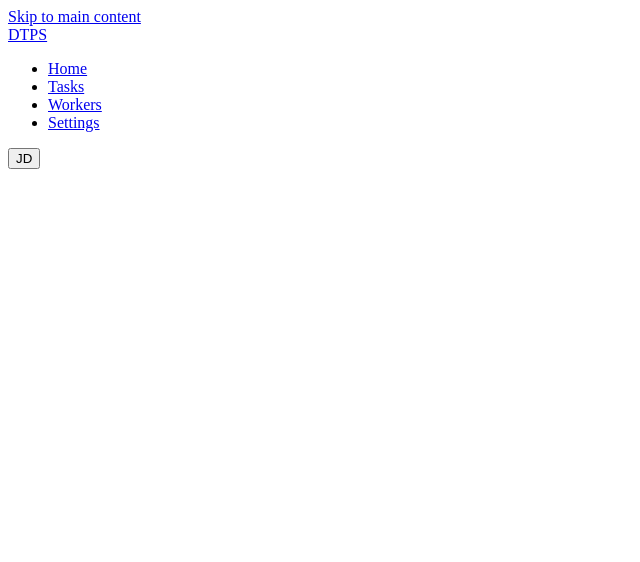
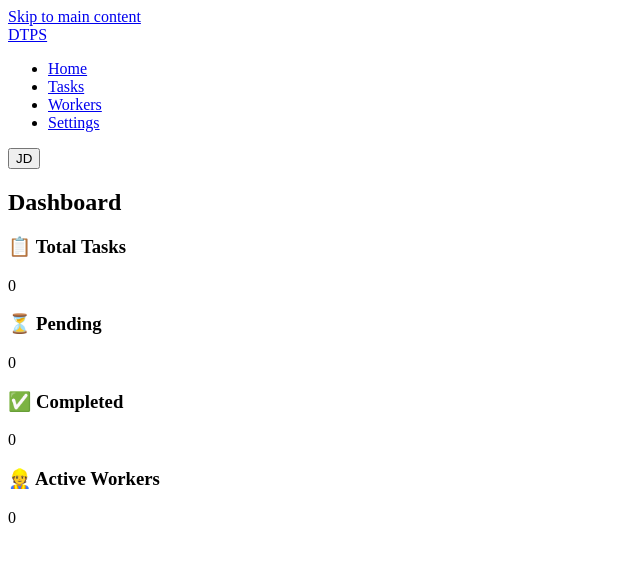
Before and after one commit to aryanraj135790-cmd/dtps, a plain HTML site: page index.html in a window 1280 px wide. Shown: the whole page, without its empty margins (0-640 px from the left). Drawn offline with Linux system fonts and the light colour scheme.

Commit message:
feat: Add header navigation and dashboard stats cards - Implement semantic header with accessible navigation - Add skip link for keyboard accessibility - Create dashboard section with 4 stat cards - Use proper heading hierarchy (h1, h2, h3) - Add ARIA labels and roles for screen reader support - Include visual icons for each stat card - Structure stats with article elements for independent content

```diff
--- a/index.html
+++ b/index.html
@@ -23,7 +23,27 @@
     </header>
 
     <main id="main-content">
-      <!-- Content goes here -->
+      <section aria-labelledby="dashboard-title">
+        <h2 id="dashboard-title">Dashboard</h2>
+        <div role="group" aria-label="System statistics" class="stats-grid">
+          <article role="article" aria-labelledby="total-tasks-label">
+            <h3 id="total-tasks-label">📋 Total Tasks</h3>
+            <p id="total-tasks-value">0</p>
+          </article>
+          <article role="article" aria-labelledby="pending-tasks-label">
+            <h3 id="pending-tasks-label">⏳ Pending</h3>
+            <p id="pending-tasks-value">0</p>
+          </article>
+          <article role="article" aria-labelledby="completed-tasks-label">
+            <h3 id="completed-tasks-label">✅ Completed</h3>
+            <p id="completed-tasks-value">0</p>
+          </article>
+          <article role="article" aria-labelledby="active-workers-label">
+            <h3 id="active-workers-label">👷 Active Workers</h3>
+            <p id="active-workers-value">0</p>
+          </article>
+        </div>
+      </section>
     </main>
   </body>
 </html>
```
